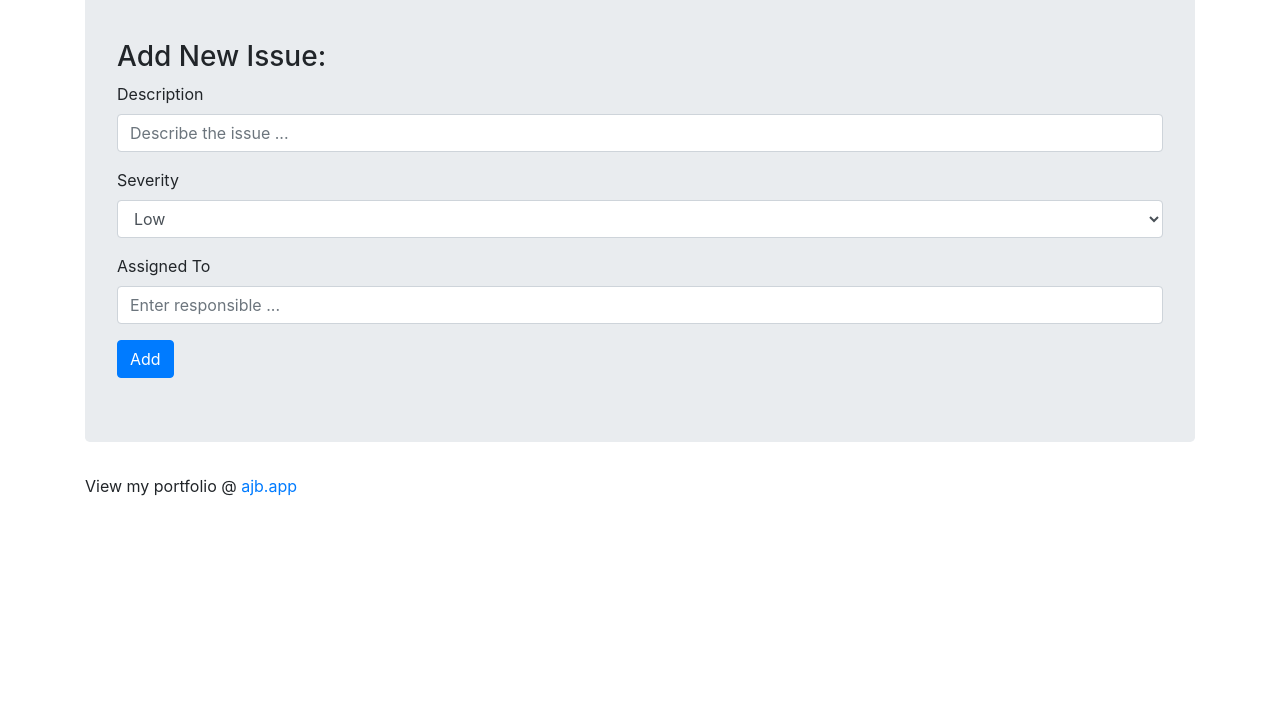
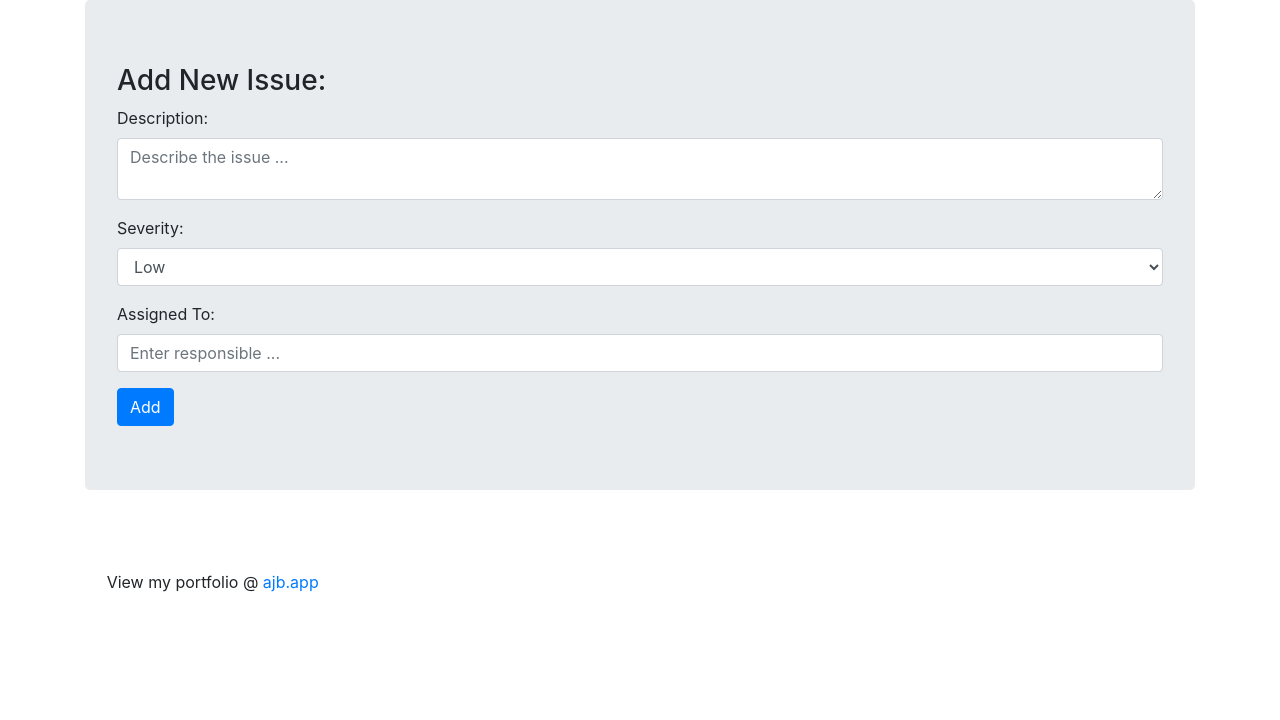
Before and after one commit to andybyers21/JavaScript-CRUD, a plain HTML site: page index.html in a window 1280 px wide. Shown: the part 80-800 px from the top of the page. Drawn offline with nearby package versions, Linux system fonts and the light colour scheme.

Commit message:
fixed alignment

```diff
--- a/index.html
+++ b/index.html
@@ -20,29 +20,32 @@
   </head>
   <body onload="fetchIssues()">
     <div class="container">
-      <h1>A JavaScript CRUD Bug Tracker</h1>
-      <div class="jumbotron">
+      <h1 class="mt-3">A JavaScript CRUD Bug Tracker</h1>
+      <div class="jumbotron mt-3">
         <h3>Add New Issue:</h3>
         <form id="issueInputForm">
           <div class="form-group">
-            <label for="issueDescInput">Description</label>
-            <input
+            <label for="issueDescInput">Description:</label>
+            <textarea
               type="text"
               class="form-control"
               id="issueDescInput"
               placeholder="Describe the issue ..."
-            />
+            /></textarea>
           </div>
+
           <div class="form-group">
-            <label for="issueDescInput">Severity</label>
+            <label for="issueSeverityInput">Severity:</label>
+
             <select class="form-control" id="issueSeverityInput">
               <option value="Low">Low</option>
               <option value="Medium">Medium</option>
               <option value="High">High</option>
             </select>
           </div>
+
           <div class="form-group">
-            <label for="issueDescInput">Assigned To</label>
+            <label for="issueDescInput">Assigned To:</label>
             <input
               type="text"
               class="form-control"
@@ -50,15 +53,18 @@
               placeholder="Enter responsible ..."
             />
           </div>
+
           <button type="submit" class="btn btn-primary">Add</button>
         </form>
       </div>
-      <div class="row">
-        <div class="col-lg-12">
+    </div>
+
+      <div class="row mt-3">
+        <div class="col-lg-10 offset-1" style="background-color: #EAECEF; border-radius: 5px;">
           <div id="issuesList"></div>
         </div>
       </div>
-      <div class="footer">
+      <div class="footer mt-5 offset-1">
         <p>View my portfolio @ <a href="https://ajb.app">ajb.app</a></p>
       </div>
     </div>
```
